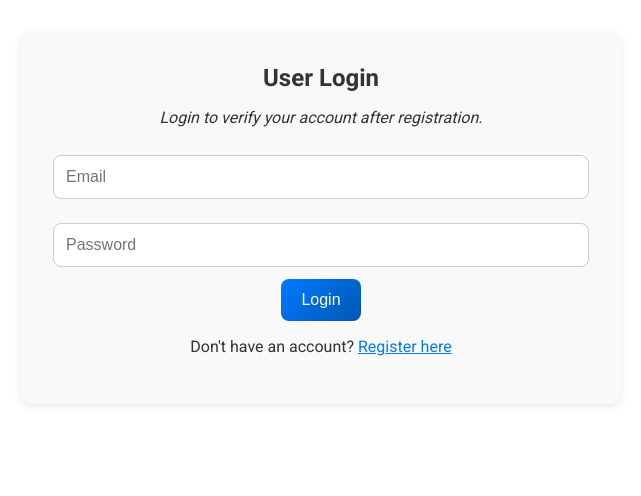
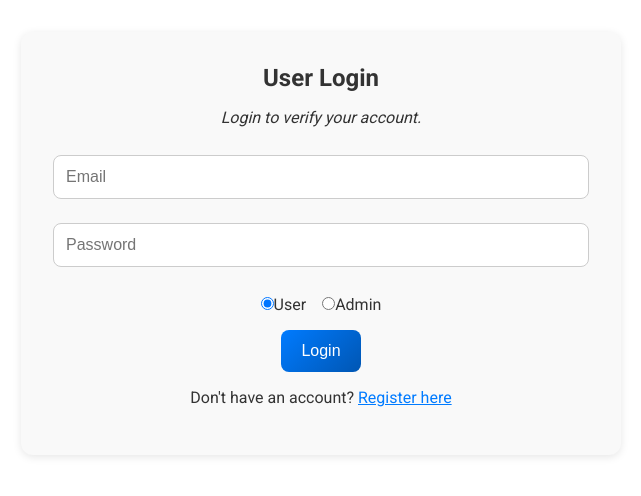
Before and after one commit to Jessyfranky/Exam-App, a React (Create React App) app in the folder exam-app-frontend/: page /login in a window 1280 px wide. Shown: the top 496 px of the page, without its empty margins (319-960 px from the left). Built offline with nearby package versions, Linux system fonts and the light colour scheme; no server answers.

Commit message:
Update LoginPage.js

```diff
--- a/exam-app-frontend/src/pages/LoginPage.js
+++ b/exam-app-frontend/src/pages/LoginPage.js
@@ -1,12 +1,22 @@
+// src/pages/LoginPage.js
 import React, { useState } from "react";
-import { useNavigate, Link } from "react-router-dom";
+import { useNavigate, useLocation, Link } from "react-router-dom";
 import { loginUser } from "../services/api.js";
 import "../styles/global.css";
 
 const LoginPage = () => {
   const navigate = useNavigate();
+  const location = useLocation();
+
+  // Get redirect query parameter if available (e.g. ?redirect=/exam/EXAM-ABC123)
+  const redirectPath = new URLSearchParams(location.search).get("redirect") || "/dashboard";
+
   const [email, setEmail] = useState("");
   const [password, setPassword] = useState("");
+  // Role selection defaults to "user"
+  const [role, setRole] = useState("user");
+  // Admin code state; only used if role is "admin"
+  const [adminCode, setAdminCode] = useState("");
   const [loading, setLoading] = useState(false);
   const [error, setError] = useState("");
 
@@ -18,13 +28,26 @@ const LoginPage = () => {
       setError("Both email and password are required.");
       return;
     }
+    // If admin is selected, ensure the admin code is provided.
+    if (role === "admin" && !adminCode.trim()) {
+      setError("Admin code is required for admin login.");
+      return;
+    }
 
     setLoading(true);
     try {
-      const data = await loginUser(email, password, "user");
+      // Pass adminCode only when role is admin.
+      const data = await loginUser(email, password, role, role === "admin" ? adminCode.trim() : undefined);
       localStorage.setItem("token", data.token);
       localStorage.setItem("user", JSON.stringify(data.user));
-      navigate("/dashboard");
+
+      // If the user is an admin, navigate to the admin panel.
+      // Otherwise, navigate using the redirectPath (which could be an exam link or the dashboard).
+      if (data.user.role === "admin") {
+        navigate("/admin");
+      } else {
+        navigate(redirectPath);
+      }
     } catch (err) {
       setError(err.message || "Login failed.");
     }
@@ -33,9 +56,9 @@ const LoginPage = () => {
 
   return (
     <div className="container login-container">
-      <h2>User Login</h2>
+      <h2>{role === "admin" ? "Admin Login" : "User Login"}</h2>
       <p style={{ marginBottom: "1rem", fontStyle: "italic" }}>
-        Login to verify your account after registration.
+        Login to verify your account.
       </p>
       {error && <p className="error" style={{ color: "red" }}>{error}</p>}
       <form onSubmit={handleLogin}>
@@ -51,6 +74,39 @@ const LoginPage = () => {
           value={password}
           onChange={(e) => setPassword(e.target.value)}
         />
+        {/* Role Selection */}
+        <div style={{ margin: "1rem 0" }}>
+          <label style={{ marginRight: "1rem" }}>
+            <input
+              type="radio"
+              name="role"
+              value="user"
+              checked={role === "user"}
+              onChange={(e) => setRole(e.target.value)}
+            />
+            User
+          </label>
+          <label>
+            <input
+              type="radio"
+              name="role"
+              value="admin"
+              checked={role === "admin"}
+              onChange={(e) => setRole(e.target.value)}
+            />
+            Admin
+          </label>
+        </div>
+        {/* Admin Code Field: Visible only when role is "admin" */}
+        {role === "admin" && (
+          <input
+            type="text"
+            placeholder="Enter Admin Code"
+            value={adminCode}
+            onChange={(e) => setAdminCode(e.target.value)}
+            style={{ marginBottom: "1rem" }}
+          />
+        )}
         <button type="submit" disabled={loading}>
           {loading ? "Logging in..." : "Login"}
         </button>
```
